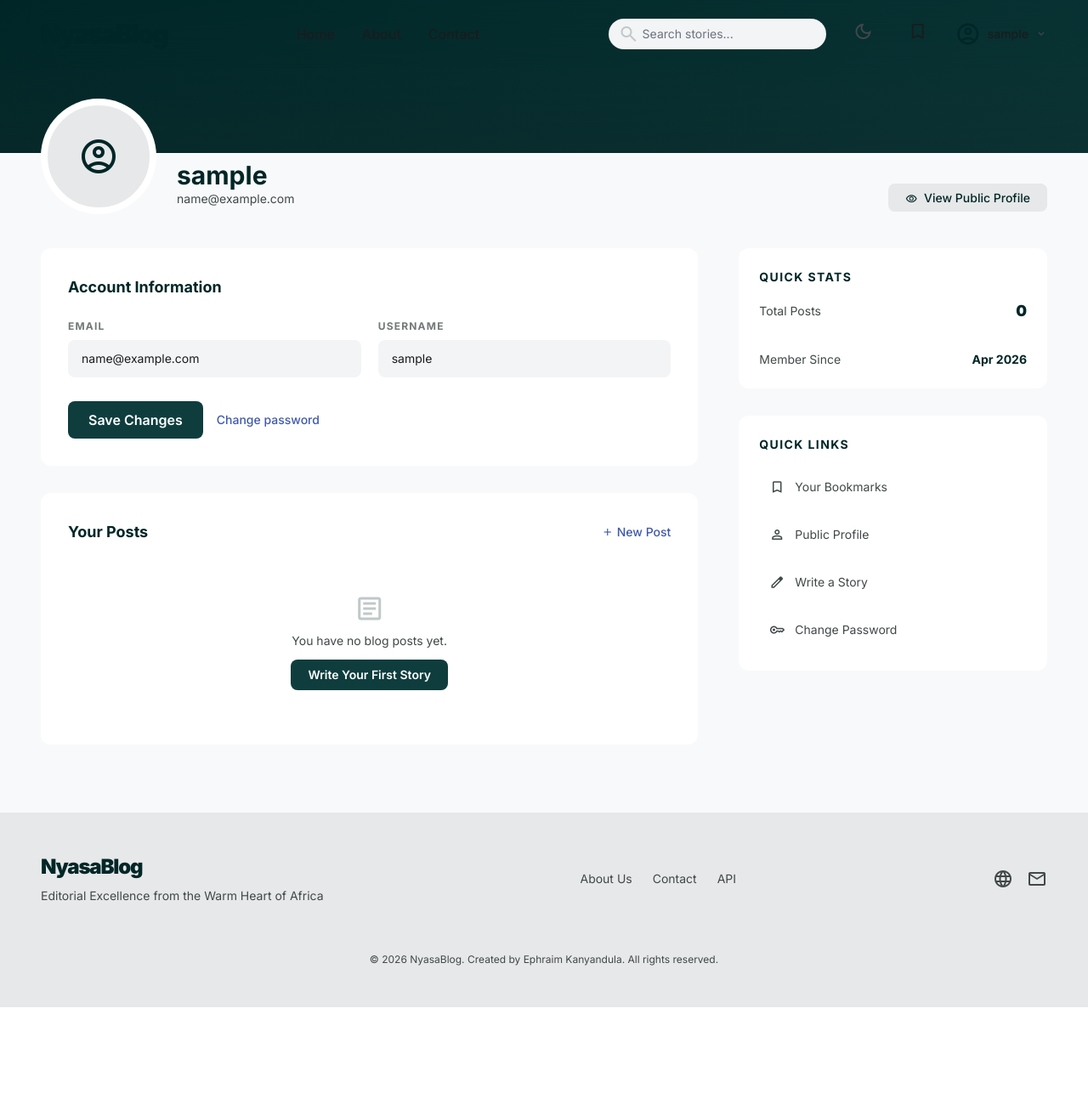
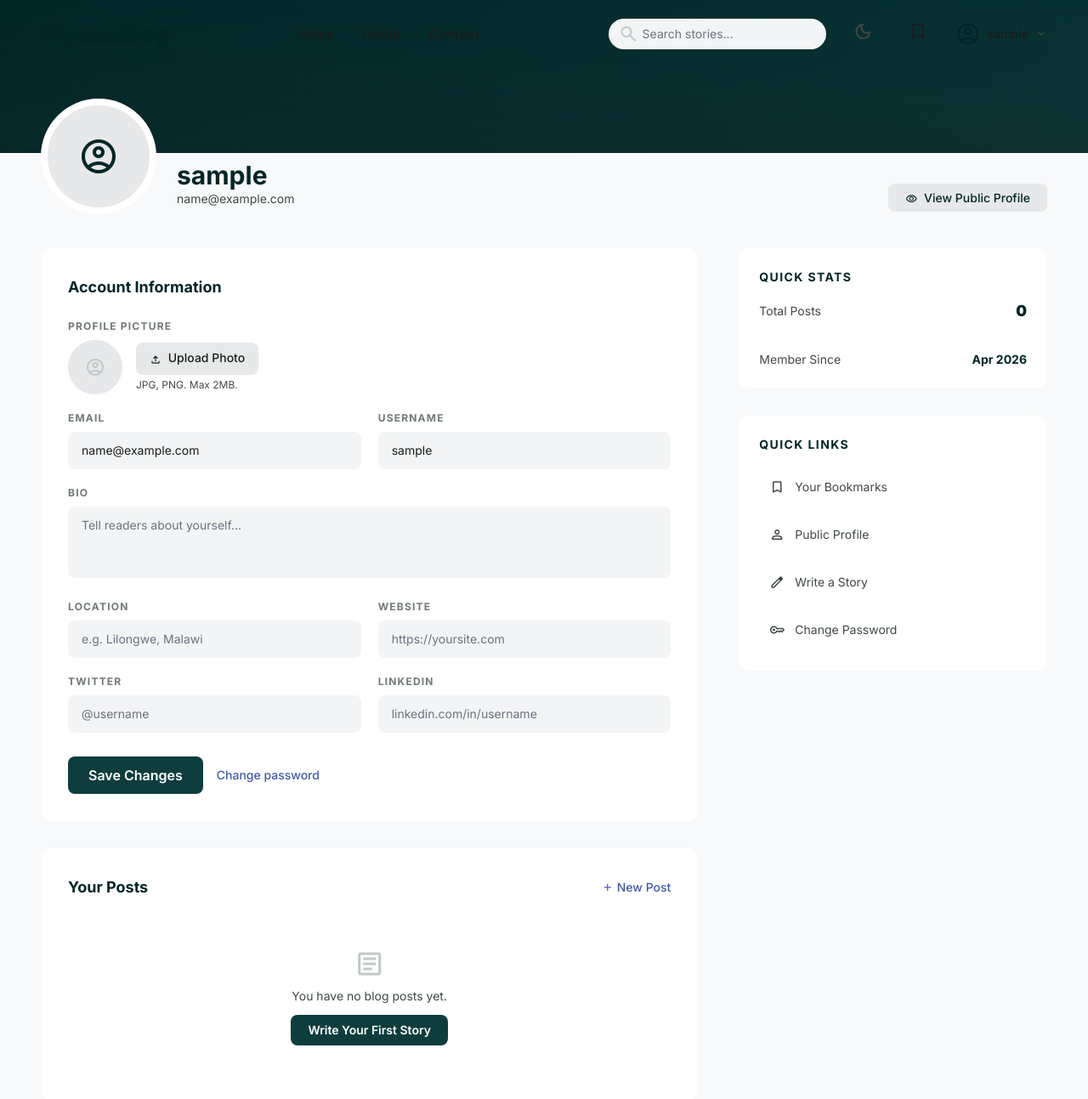
Before and after one commit to Kanyandula/BlogPost, a Django app: page /account/ in a window 1280 px wide. Shown: the top 1293 px of the page at 85% size. Before the commit the page ends 1185 px from the top, so only its background shows below. Run offline with Django 3.2, Linux system fonts and the light colour scheme; the visitor is signed in with stand-in values (Sample User, id 1); data that the repository does not hold is empty; some libraries are stand-ins or nearby versions.

Commit message:
Add profile editing: avatar upload, bio, location, website, social links

```diff
--- a/account/templates/account/account.html
+++ b/account/templates/account/account.html
@@ -12,10 +12,14 @@
 
   <!-- Profile Header -->
   <div class="flex flex-col md:flex-row items-start md:items-end gap-6 mb-10">
-    <div class="p-1 bg-surface-container-lowest rounded-full">
+    <div class="p-1 bg-surface-container-lowest rounded-full relative group">
+      {% if profile.avatar %}
+      <img class="w-24 h-24 md:w-32 md:h-32 rounded-full border-4 border-surface-container-lowest object-cover" src="{{ profile.avatar.url }}" alt="{{ request.user.username }}"/>
+      {% else %}
       <div class="w-24 h-24 md:w-32 md:h-32 rounded-full border-4 border-surface-container-lowest bg-surface-container-high flex items-center justify-center">
         <span class="material-symbols-outlined text-4xl md:text-5xl text-primary">account_circle</span>
       </div>
+      {% endif %}
     </div>
     <div class="mb-2">
       <h1 class="text-2xl md:text-3xl font-bold text-primary">{{ request.user.username }}</h1>
@@ -42,8 +46,32 @@
       <!-- Account Info -->
       <div class="bg-surface-container-lowest rounded-xl p-6 md:p-8">
         <h2 class="text-lg font-bold text-primary mb-6">Account Information</h2>
-        <form method="POST" class="space-y-5">
+        <form method="POST" enctype="multipart/form-data" class="space-y-5">
           {% csrf_token %}
+
+          <!-- Avatar Upload -->
+          <div>
+            <label class="block text-xs font-bold tracking-widest uppercase text-outline mb-2">Profile Picture</label>
+            <div class="flex items-center gap-4">
+              {% if profile.avatar %}
+              <img class="w-16 h-16 rounded-full object-cover border-2 border-outline-variant/20" src="{{ profile.avatar.url }}" alt="Current avatar"/>
+              {% else %}
+              <div class="w-16 h-16 rounded-full bg-surface-container-high flex items-center justify-center border-2 border-outline-variant/20">
+                <span class="material-symbols-outlined text-2xl text-outline-variant">account_circle</span>
+              </div>
+              {% endif %}
+              <div>
+                <input type="file" name="avatar" accept="image/*" id="id_avatar" class="hidden"
+                       onchange="document.getElementById('avatar-label').textContent = this.files[0]?.name || 'Choose file'"/>
+                <button type="button" onclick="document.getElementById('id_avatar').click()" class="px-4 py-2 bg-surface-container-high text-on-surface text-sm font-medium rounded-lg hover:bg-surface-container-highest transition-colors">
+                  <span class="material-symbols-outlined text-sm align-middle mr-1">upload</span>
+                  <span id="avatar-label">Upload Photo</span>
+                </button>
+                <p class="text-xs text-on-surface-variant mt-1">JPG, PNG. Max 2MB.</p>
+              </div>
+            </div>
+          </div>
+
           <div class="grid grid-cols-1 md:grid-cols-2 gap-5">
             <div>
               <label class="block text-xs font-bold tracking-widest uppercase text-outline mb-2">Email</label>
@@ -53,6 +81,38 @@
             <div>
               <label class="block text-xs font-bold tracking-widest uppercase text-outline mb-2">Username</label>
               <input type="text" name="username" value="{{ account_form.initial.username }}" required
+                     class="w-full bg-surface-container-low border-none rounded-lg py-3 px-4 text-sm text-on-surface focus:ring-2 focus:ring-secondary/20"/>
+            </div>
+          </div>
+
+          <!-- Profile Fields -->
+          <div>
+            <label class="block text-xs font-bold tracking-widest uppercase text-outline mb-2">Bio</label>
+            <textarea name="bio" rows="3" class="w-full bg-surface-container-low border-none rounded-lg py-3 px-4 text-sm text-on-surface focus:ring-2 focus:ring-secondary/20 resize-none" placeholder="Tell readers about yourself...">{{ profile.bio }}</textarea>
+          </div>
+
+          <div class="grid grid-cols-1 md:grid-cols-2 gap-5">
+            <div>
+              <label class="block text-xs font-bold tracking-widest uppercase text-outline mb-2">Location</label>
+              <input type="text" name="location" value="{{ profile.location }}" placeholder="e.g. Lilongwe, Malawi"
+                     class="w-full bg-surface-container-low border-none rounded-lg py-3 px-4 text-sm text-on-surface focus:ring-2 focus:ring-secondary/20"/>
+            </div>
+            <div>
+              <label class="block text-xs font-bold tracking-widest uppercase text-outline mb-2">Website</label>
+              <input type="url" name="website" value="{{ profile.website }}" placeholder="https://yoursite.com"
+                     class="w-full bg-surface-container-low border-none rounded-lg py-3 px-4 text-sm text-on-surface focus:ring-2 focus:ring-secondary/20"/>
+            </div>
+          </div>
+
+          <div class="grid grid-cols-1 md:grid-cols-2 gap-5">
+            <div>
+              <label class="block text-xs font-bold tracking-widest uppercase text-outline mb-2">Twitter</label>
+              <input type="text" name="twitter" value="{{ profile.twitter }}" placeholder="@username"
+                     class="w-full bg-surface-container-low border-none rounded-lg py-3 px-4 text-sm text-on-surface focus:ring-2 focus:ring-secondary/20"/>
+            </div>
+            <div>
+              <label class="block text-xs font-bold tracking-widest uppercase text-outline mb-2">LinkedIn</label>
+              <input type="text" name="linkedin" value="{{ profile.linkedin }}" placeholder="linkedin.com/in/username"
                      class="w-full bg-surface-container-low border-none rounded-lg py-3 px-4 text-sm text-on-surface focus:ring-2 focus:ring-secondary/20"/>
             </div>
           </div>
--- a/account/views.py
+++ b/account/views.py
@@ -67,6 +67,8 @@ def account_view(request):
 			return redirect("login")
 
 	context = {}
+	profile = request.user.profile
+
 	if request.POST:
 		form = AccountUpdateForm(request.POST, instance=request.user)
 		if form.is_valid():
@@ -75,10 +77,19 @@ def account_view(request):
 					"username": request.POST['username'],
 			}
 			form.save()
+
+			# Update profile fields
+			if request.FILES.get('avatar'):
+				profile.avatar = request.FILES['avatar']
+			profile.bio = request.POST.get('bio', profile.bio)
+			profile.location = request.POST.get('location', profile.location)
+			profile.website = request.POST.get('website', profile.website)
+			profile.twitter = request.POST.get('twitter', profile.twitter)
+			profile.save()
+
 			context['success_message'] = "Updated"
 	else:
 		form = AccountUpdateForm(
-
 			initial={
 					"email": request.user.email,
 					"username": request.user.username,
@@ -86,6 +97,7 @@ def account_view(request):
 			)
 
 	context['account_form'] = form
+	context['profile'] = profile
 
 	blog_posts = BlogPost.objects.filter(author=request.user)
 	context['blog_posts'] = blog_posts
```
